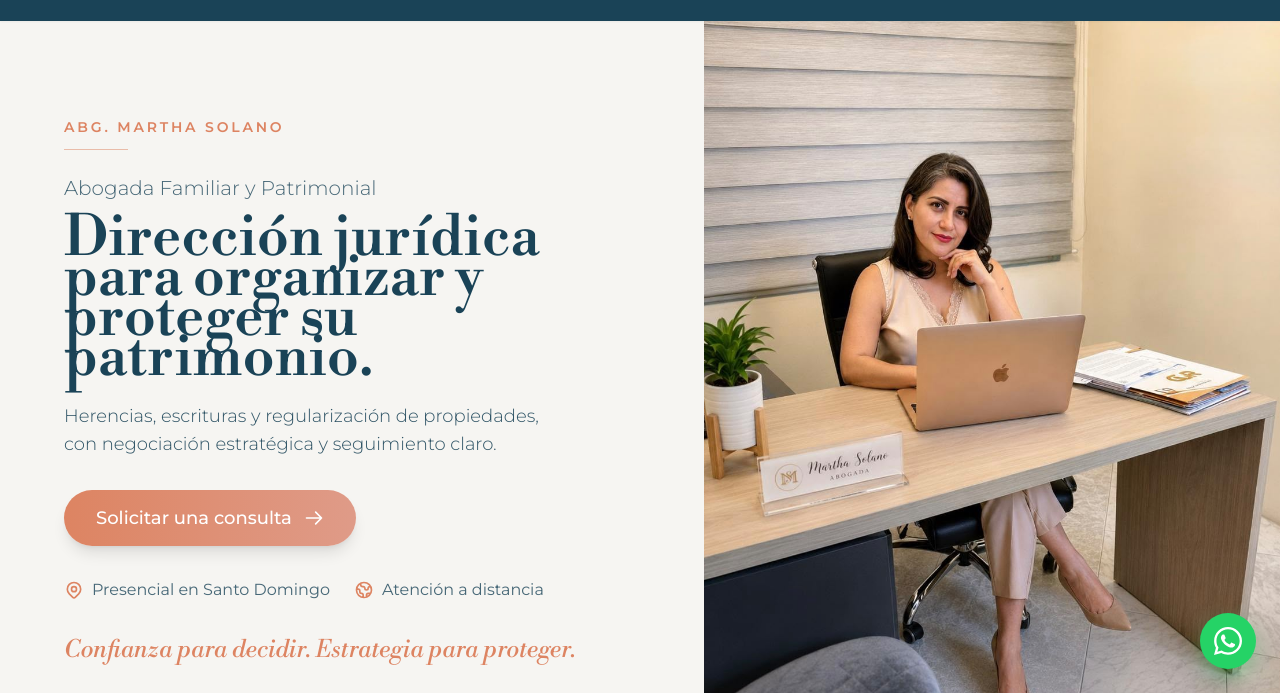
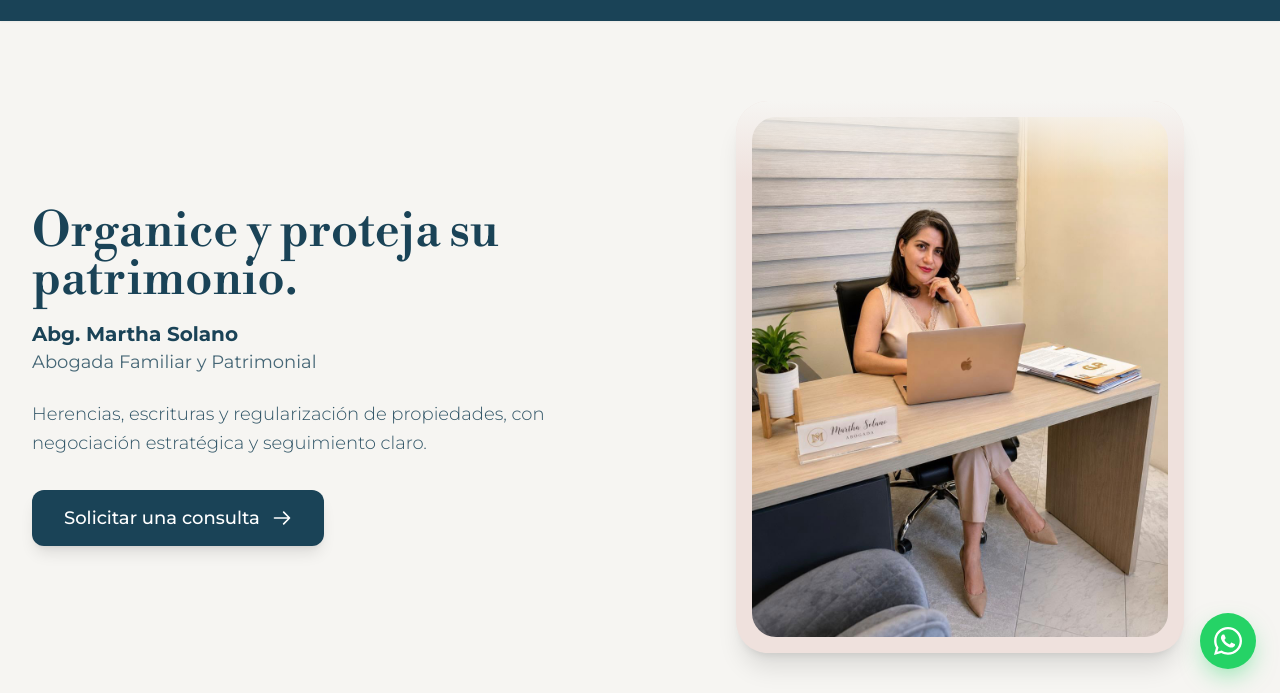
Before and after one commit to cedenoabner21/abgmarthasolano, a website: page index.html in a window 1280 px wide. Shown: the part 107-800 px from the top of the page. Drawn offline with nearby package versions, Linux system fonts and the light colour scheme.

Commit message:
yes... 1.14.6

```diff
--- a/index.html
+++ b/index.html
@@ -87,77 +87,52 @@
 
     <main id="main-content">
 
-        <!-- ============ HERO ============ -->
-        <section class="relative bg-cream overflow-hidden">
-            <div class="mx-auto max-w-[1400px] w-full flex flex-col md:flex-row items-stretch">
+        <!-- ============ HERO (Idéntico a la maqueta de tu mamá) ============ -->
+        <section class="relative bg-cream overflow-hidden py-12 md:py-20">
+            <div class="mx-auto max-w-7xl px-6 lg:px-8 flex flex-col md:flex-row items-center gap-10 md:gap-16">
 
-                <!-- Texto -->
-                <div class="w-full md:w-[55%] flex flex-col justify-center px-6 pt-10 pb-6 md:px-16 md:py-24 z-10">
-                    <div class="reveal text-center md:text-left">
+                <!-- Texto (Arriba en celular, Izquierda en PC) -->
+                <div class="w-full md:w-1/2 text-center md:text-left reveal z-10">
+                    <!-- Tamaño de texto reducido solo para celular (text-3xl sm:text-5xl) -->
+                    <h1 class="text-3xl sm:text-5xl font-display font-medium text-brand-deep mb-4 leading-[1.15]">
+                        Organice y proteja su patrimonio.
+                    </h1>
+                    <!-- Textos secundarios un poquito más pequeños en móvil -->
+                    <p class="text-lg sm:text-xl font-bold text-brand-deep">Abg. Martha Solano</p>
+                    <p class="text-base sm:text-lg text-brand-deep/80 mb-6">Abogada Familiar y Patrimonial</p>
 
-                        <!-- VERSIÓN ESCRITORIO (Oculta en celular) -->
-                        <div class="hidden md:block">
-                            <p class="text-sm font-semibold uppercase tracking-[0.2em] text-plum mb-3">ABG. MARTHA SOLANO</p>
-                            <div class="w-16 h-px bg-plum/50 mb-6"></div>
-                            <p class="text-xl text-brand-deep/80 font-light mb-4">Abogada Familiar y Patrimonial</p>
+                    <!-- Texto extra (Solo PC) -->
+                    <p class="text-lg text-brand-deep/90 leading-relaxed mb-8 font-light hidden md:block">
+                        Herencias, escrituras y regularización de propiedades, con negociación estratégica y seguimiento claro.
+                    </p>
 
-                            <h1 class="text-4xl sm:text-5xl md:text-4xl lg:text-[3.5rem] font-display font-medium leading-[1.1] text-brand-deep mb-6">
-                                Dirección jurídica para organizar y proteger su patrimonio.
-                            </h1>
+                    <!-- Botón (Solo PC) -->
+                    <a href="#contacto" class="hidden md:inline-flex items-center gap-3 rounded-xl bg-brand-deep px-8 py-3.5 text-lg font-medium text-white shadow-lg transition-all duration-300 hover:bg-ink w-fit">
+                        Solicitar una consulta <svg class="w-5 h-5" fill="none" stroke="currentColor" viewBox="0 0 24 24"><path stroke-linecap="round" stroke-linejoin="round" stroke-width="2" d="M14 5l7 7m0 0l-7 7m7-7H3"></path></svg>
+                    </a>
+                </div>
 
-                            <p class="text-lg md:text-base lg:text-lg text-brand-deep/90 leading-relaxed max-w-lg mb-8 font-light">
-                                Herencias, escrituras y regularización de propiedades, con negociación estratégica y seguimiento claro.
-                            </p>
+                <!-- Foto (Tarjeta de presentación) -->
+                <div class="w-full md:w-1/2 reveal flex flex-col items-center relative -mt-6 md:mt-0">
 
-                            <a href="#contacto" class="inline-flex items-center gap-3 rounded-full bg-gradient-to-r from-plum to-gold px-8 py-3.5 text-lg font-medium text-white shadow-lg transition-all duration-300 hover:-translate-y-0.5 hover:shadow-xl hover:shadow-plum/30 w-fit mb-8 group">
-                                Solicitar una consulta
-                                <svg class="w-5 h-5 transition-transform group-hover:translate-x-1" fill="none" stroke="currentColor" viewBox="0 0 24 24"><path stroke-linecap="round" stroke-linejoin="round" stroke-width="2" d="M14 5l7 7m0 0l-7 7m7-7H3"></path></svg>
-                            </a>
+                    <!-- Contenedor de la foto con el marco -->
+                    <div class="bg-sand p-3 sm:p-4 rounded-[2rem] shadow-xl w-full max-w-sm md:max-w-md relative">
+                        <!-- Imagen -->
+                        <img src="img/hero.jpeg" alt="Abogada Martha Solano" class="w-full h-auto object-cover rounded-[1.5rem] relative z-0" />
 
-                            <div class="flex flex-wrap items-center gap-6 text-base text-brand-deep/80 mb-8">
-                                <div class="flex items-center gap-2">
-                                    <svg class="w-5 h-5 text-plum" fill="none" stroke="currentColor" viewBox="0 0 24 24"><path stroke-linecap="round" stroke-linejoin="round" stroke-width="2" d="M17.657 16.657L13.414 20.9a1.998 1.998 0 01-2.827 0l-4.244-4.243a8 8 0 1111.314 0z"></path><path stroke-linecap="round" stroke-linejoin="round" stroke-width="2" d="M15 11a3 3 0 11-6 0 3 3 0 016 0z"></path></svg>
-                                    <span>Presencial en Santo Domingo</span>
-                                </div>
-                                <div class="flex items-center gap-2">
-                                    <svg class="w-5 h-5 text-plum" fill="none" stroke="currentColor" viewBox="0 0 24 24"><path stroke-linecap="round" stroke-linejoin="round" stroke-width="2" d="M3.055 11H5a2 2 0 012 2v1a2 2 0 002 2 2 2 0 012 2v2.945M8 3.935V5.5A2.5 2.5 0 0010.5 8h.5a2 2 0 012 2 2 2 0 104 0 2 2 0 012-2h1.064M15 20.488V18a2 2 0 012-2h3.064M21 12a9 9 0 11-18 0 9 9 0 0118 0z"></path></svg>
-                                    <span>Atención a distancia</span>
-                                </div>
-                            </div>
+                        <!-- EL TRUCO DEL DIFUMINADO: Un degradado de crema a transparente en la parte superior -->
+                        <div class="absolute top-0 left-0 w-full h-20 bg-gradient-to-b from-cream to-transparent z-10 pointer-events-none rounded-t-[2rem]"></div>
+                    </div>
 
-                            <p class="font-display italic text-plum text-xl sm:text-2xl">Confianza para decidir. Estrategia para proteger.</p>
-                        </div>
-
-                        <!-- VERSIÓN CELULAR (Exactamente como la imagen) -->
-                        <div class="block md:hidden">
-                            <h1 class="text-[2.6rem] font-display font-medium leading-[1.1] text-brand-deep mb-6 mt-2">
-                                Organice y proteja su patrimonio.
-                            </h1>
-                            <p class="text-xl font-bold text-brand-deep mb-1">Abg. Martha Solano</p>
-                            <p class="text-base text-brand-deep/70 mb-4">Abogada Familiar y Patrimonial</p>
-                        </div>
+                    <!-- Botón (Solo Celular, justo debajo de la foto) -->
+                    <div class="mt-8 w-full max-w-sm md:hidden z-20">
+                        <a href="#contacto" class="flex items-center justify-center w-full rounded-xl bg-brand-deep px-8 py-4 text-base sm:text-lg font-medium text-white shadow-lg transition-all duration-300">
+                            Solicitar una consulta <svg class="w-5 h-5 ml-2" fill="none" stroke="currentColor" viewBox="0 0 24 24"><path stroke-linecap="round" stroke-linejoin="round" stroke-width="2" d="M14 5l7 7m0 0l-7 7m7-7H3"></path></svg>
+                        </a>
+                        <p class="text-sm text-brand-deep/60 mt-4 text-center">Presencial o virtual, previa cita.</p>
                     </div>
                 </div>
 
-                <!-- Foto con efecto de tarjeta en celular -->
-                <div class="w-full md:w-[45%] relative reveal mt-2 md:mt-0 pb-10 md:pb-0">
-                    <div class="relative w-full h-[450px] md:h-full overflow-hidden">
-                        <!-- La foto -->
-                        <img src="img/hero.jpeg" alt="Abogada Martha Solano en su oficina" class="w-full h-full object-cover object-top md:object-center" />
-
-                        <!-- Degradado difuminado (Solo celular) -->
-                        <div class="absolute inset-x-0 bottom-0 h-56 bg-gradient-to-t from-cream via-cream/90 to-transparent md:hidden"></div>
-
-                        <!-- Botón y texto superpuestos (Solo celular) -->
-                        <div class="absolute inset-x-0 bottom-6 flex flex-col items-center md:hidden z-20">
-                            <a href="#contacto" class="inline-flex items-center justify-center gap-2 rounded-md bg-brand-deep px-8 py-3.5 text-base font-semibold text-white shadow-xl transition-all duration-300 hover:bg-ink">
-                                Solicitar una consulta
-                                <svg class="w-5 h-5" fill="none" stroke="currentColor" viewBox="0 0 24 24"><path stroke-linecap="round" stroke-linejoin="round" stroke-width="2" d="M14 5l7 7m0 0l-7 7m7-7H3"></path></svg>
-                            </a>
-                            <p class="text-sm text-brand-deep/70 mt-3 font-medium">Presencial o virtual, previa cita.</p>
-                        </div>
-                    </div>
-                </div>
             </div>
         </section>
 
```
